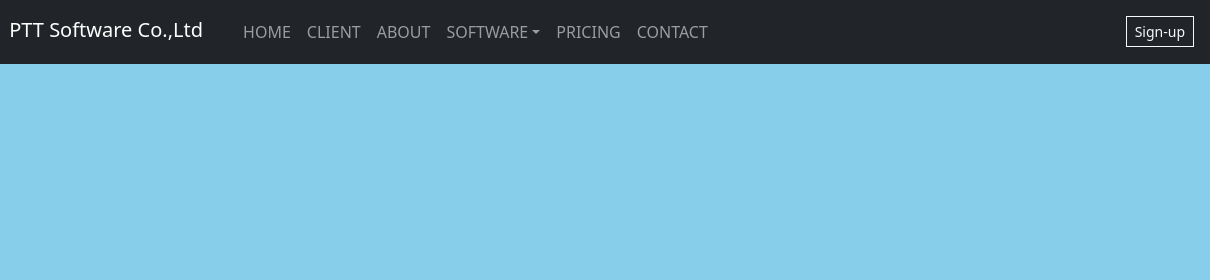
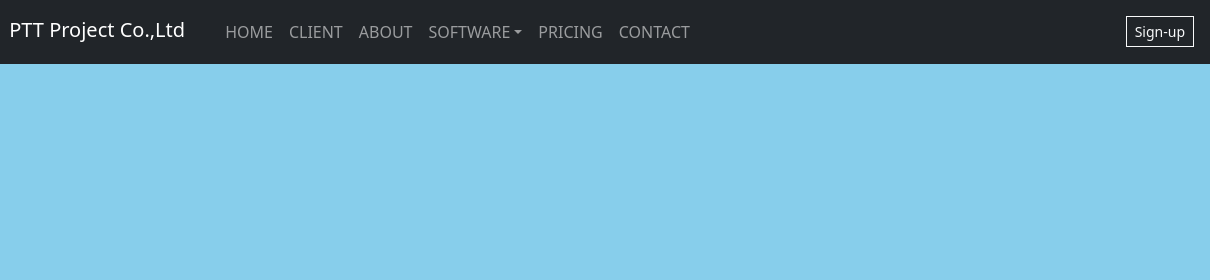
Before and after one commit to knowledgeofage/pttproject, a plain HTML site: page index.html in a window 1280 px wide. Shown: the top 280 px of the page, 70-1280 px from the left. Drawn offline with nearby package versions, Linux system fonts and the light colour scheme.

Commit message:
title modified 12/march/22

```diff
--- a/index.html
+++ b/index.html
@@ -1,7 +1,7 @@
 <!DOCTYPE html>
 <htmL>
 	<head>
-		<title>PTT Software Co.,Ltd</title>
+		<title>PTT Project Co.,Ltd</title>
 		<!-- fav ico -->
 		<link href="https://upload.wikimedia.org/wikipedia/commons/3/33/Vanamo_Logo.png" rel="icon" type="image/png" sizes="32x32" />
 		<!-- bootstrap css -->
@@ -59,7 +59,7 @@
 			<nav class="navbar navbar-expand-md bg-dark navbar-dark">
 				<a href="#" class="navbar-brand mx-3">
 					<img src="https://upload.wikimedia.org/wikipedia/commons/3/33/Vanamo_Logo.png" width="50" alt="sitelog" />
-					<span class="ms-2">PTT Software Co.,Ltd</span>
+					<span class="ms-2">PTT Project Co.,Ltd</span>
 				</a>
 
 				<button type="button" class="navbar-toggler" data-bs-toggle="collapse" data-bs-target="#nav"><i class="navbar-toggler-icon"></i></button>
```
